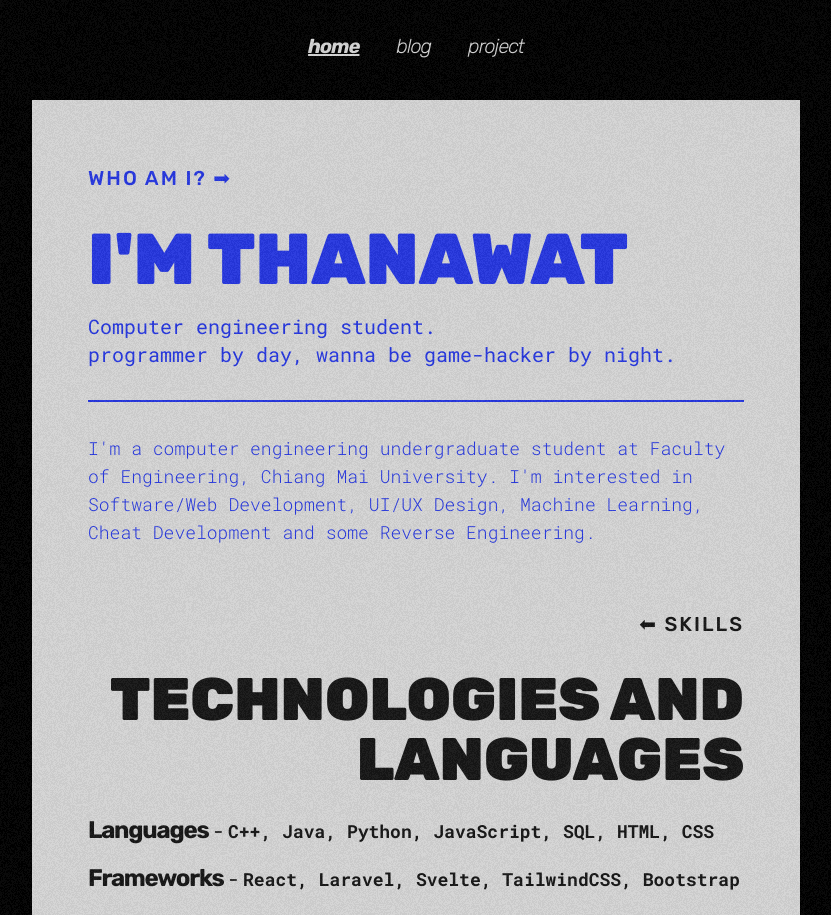
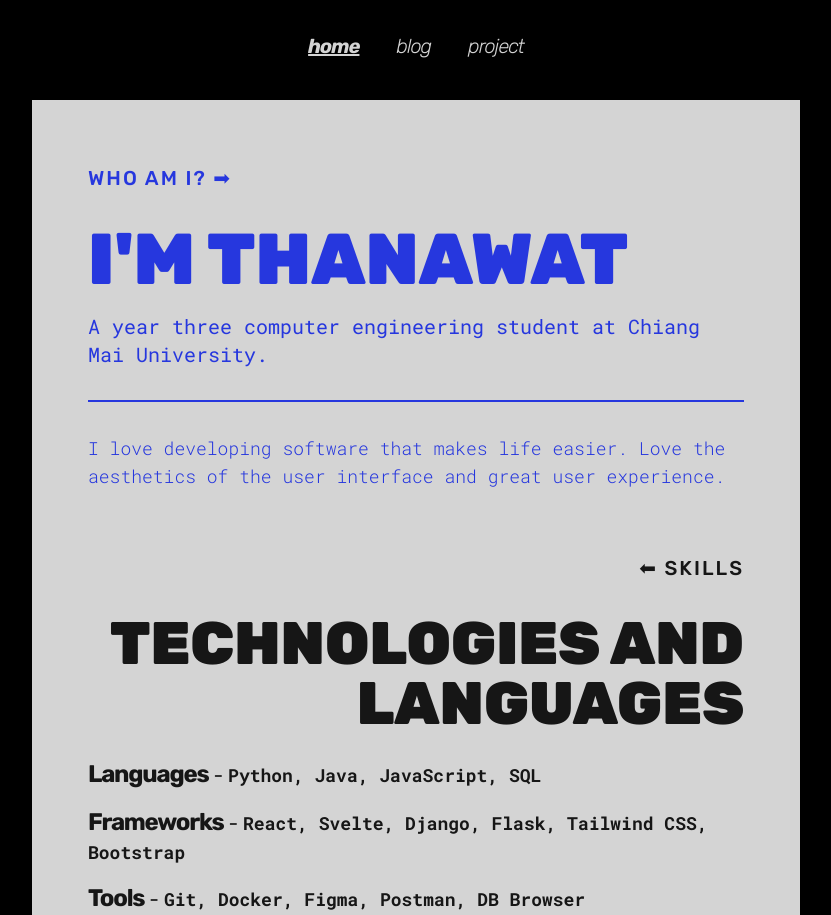
Before and after one commit to 0736b/0736b.github.io, a SvelteKit app: page / in a window 1280 px wide. Shown: the top 915 px of the page, without its empty margins (224-1055 px from the left). Built offline with nearby package versions, Linux system fonts and the light colour scheme.

Commit message:
remove: bg noise

```diff
--- a/src/app.css
+++ b/src/app.css
@@ -12,7 +12,7 @@ html {
     text-shadow: 0 0 80px rgb(192 219 255 / 75%), 0 0 32px rgb(65 120 255 / 24%);
 }
 
-.noise::before {
+/* .noise::before {
     position: fixed;
     top: 0;
     left: 0;
@@ -23,7 +23,7 @@ html {
     z-index: 1000;
     pointer-events: none;
     background: url(noise_opt.gif);
-}
+} */
 
 .project-grid {
     display: grid;
--- a/src/routes/+page.svelte
+++ b/src/routes/+page.svelte
@@ -1,17 +1,18 @@
 <div class="introduce container mx-auto max-w-3xl mt-10 bg-[#D4D4D4] text-[#2637DE] px-14 py-16">
     <h1 class="uppercase font-rubik text-xl mb-8 tracking-widest font-medium">Who Am I?  ➡</h1>
     <h1 class="uppercase font-rubik font-black text-5xl lg:text-7xl">I'm Thanawat</h1>
-    <h2 class="font-robotomono text-xl py-4">Computer engineering student. <br>programmer by day, wanna be game-hacker by night.</h2>
+    <h2 class="font-robotomono text-xl py-4">A year three computer engineering student at Chiang Mai University.</h2>
     <hr class="my-4 mx-auto h-0.5 border-0 bg-[#2637DE]">
-    <p class="font-robotomono pt-4 text-lg font-light">I'm a computer engineering undergraduate student at Faculty of Engineering, Chiang Mai University. I'm interested in Software/Web Development, UI/UX Design, Machine Learning, Cheat Development and some Reverse Engineering.</p>
+    <p class="font-robotomono pt-4 text-lg font-light">I love developing software that makes life easier. Love the aesthetics of the user interface and great user experience.
+</p>
 </div>
 
 <div class="skill container mx-auto max-w-3xl bg-[#D4D4D4] text-[#161616] px-14 pb-20">
     <h1 class="uppercase font-rubik text-xl mb-8 tracking-widest font-medium text-right">⬅  Skills</h1>
     <h1 class="uppercase font-rubik font-black text-3xl lg:text-6xl text-right mb-4">Technologies and Languages</h1>
-    <h2 class="text-xl py-2"><span class="font-rubik font-bold text-2xl tracking-tighter">Languages </span> - <span class="font-robotomono font-bold text-lg"> C++, Java, Python, JavaScript, SQL, HTML, CSS</span></h2>
-    <h2 class="text-xl py-2"><span class="font-rubik font-bold text-2xl tracking-tighter">Frameworks </span> - <span class="font-robotomono font-bold text-lg"> React, Laravel, Svelte, TailwindCSS, Bootstrap</span></h2>
-    <h2 class="text-xl py-2"><span class="font-rubik font-bold text-2xl tracking-tighter">Tools </span> - <span class="font-robotomono font-bold text-lg"> Git, Docker, VMware, Figma, MS Word, MS PowerPoint, Photoshop, Lightroom</span></h2>
+    <h2 class="text-xl py-2"><span class="font-rubik font-bold text-2xl tracking-tighter">Languages </span> - <span class="font-robotomono font-bold text-lg"> Python, Java, JavaScript, SQL</span></h2>
+    <h2 class="text-xl py-2"><span class="font-rubik font-bold text-2xl tracking-tighter">Frameworks </span> - <span class="font-robotomono font-bold text-lg"> React, Svelte, Django, Flask, Tailwind CSS, Bootstrap</span></h2>
+    <h2 class="text-xl py-2"><span class="font-rubik font-bold text-2xl tracking-tighter">Tools </span> - <span class="font-robotomono font-bold text-lg"> Git, Docker, Figma, Postman, DB Browser</span></h2>
     <h2 class="text-xl"><span class="font-rubik font-bold text-2xl tracking-tighter"><span class="text-sm font-robotomono font-bold">(software reverse engineering.)</span></span> - <span class="font-robotomono font-bold text-sm"> x64dbg, dnSpy, HTTP Debugger, Cheat Engine</span></h2>
 </div>
 
```
Also changed, not shown: src/noise_opt.gif (deleted), 15 other files (tests, documents, lock files or other folders).
